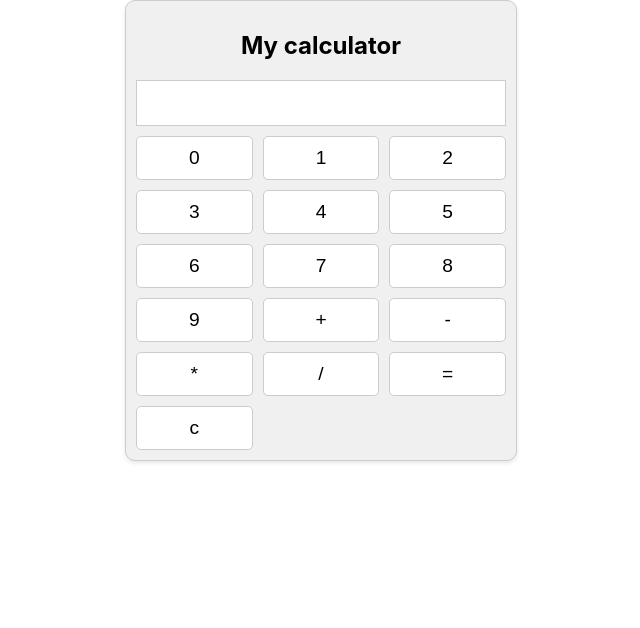
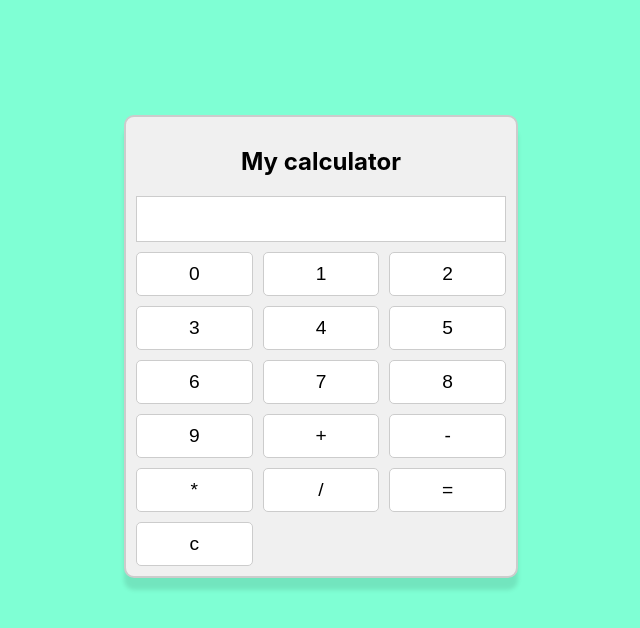
Before and after one commit to doquendob/react-calculator, a React (Create React App) app: page / in a window 1280 px wide. Shown: the top 628 px of the page, without its empty margins (319-959 px from the left). Built offline with nearby package versions, Linux system fonts and the light colour scheme.

Commit message:
Adjusting the styles

```diff
--- a/src/Calculator.css
+++ b/src/Calculator.css
@@ -1,11 +1,16 @@
+body {
+    background-color: aquamarine;
+}
+
 .calculator {
     max-width: 370px;
     margin: 0 auto;
+    margin-top: 9%;
     background-color: #f0f0f0;
-    border: 1px solid #ccc;
+    border: 2px solid #ccc;
     border-radius: 10px;
     padding: 10px;
-    box-shadow: 0 2px 4px rgba(0, 0, 0, 0.1);
+    box-shadow: 0 12px 4px rgba(0, 0, 0, 0.1);
 }
 
 .output {
```
